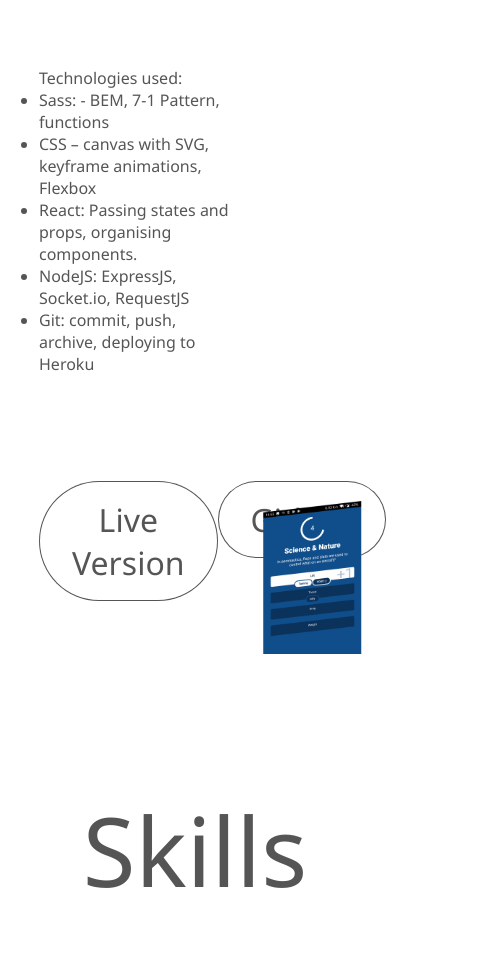
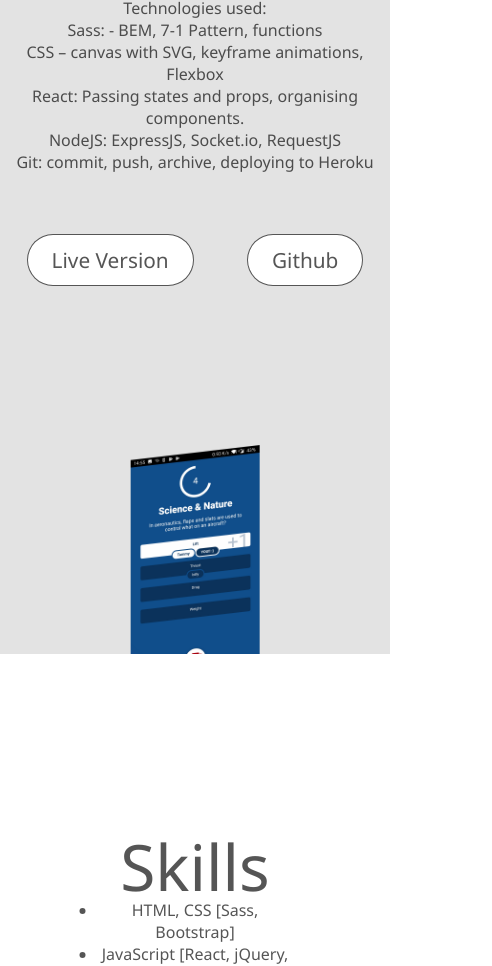
Before and after one commit to ChihaChoi/chihachoi.github.io, a website: page index.html in a window 390 px wide. Shown: the part 1034-2000 px from the top of the page, 492 px wide, since content can reach past the window. Drawn offline with Linux system fonts and the light colour scheme.

Commit message:
add responsive styling

```diff
--- a/sass/base.scss
+++ b/sass/base.scss
@@ -2,3 +2,7 @@
   margin: 0;
   padding: 0;
 }
+
+body {
+  overflow-x: hidden;
+}
--- a/sass/buttons.scss
+++ b/sass/buttons.scss
@@ -8,6 +8,15 @@
   color: inherit;
 
   transition: 0.1s;
+
+  @include phone {
+    font-size: 1.3rem;
+    padding: 0.7rem 1.5rem;
+  }
+}
+.btn:hover {
+  transform: translateY(1px) scale(1);
+  box-shadow: 0px 9px 27px -15px rgba(0, 0, 0, 0.35);
 }
 .btn:active {
   transform: translateY(2px) scale(0.95);
--- a/sass/headers.scss
+++ /dev/null
@@ -1,8 +0,0 @@
-.header {
-  margin: -30px 0;
-  font-size: 6rem;
-  font-weight: 400;
-}
-.header.sub {
-  font-size: 2.5rem;
-}
--- a/sass/main.scss
+++ b/sass/main.scss
@@ -1,11 +1,12 @@
+@import "utility/utility.scss";
+@import "utility/responsive.scss";
+
 @import "typography.scss";
 @import "buttons.scss";
 @import "base.scss";
-@import "headers.scss";
 
 @import "pages/hero.scss";
 @import "pages/skills.scss";
 @import "pages/showcase.scss";
 
-@import "utility/utility.scss";
 @import "sections.scss";
--- a/sass/pages/hero.scss
+++ b/sass/pages/hero.scss
@@ -3,4 +3,9 @@
   left: 60%;
   top: 50%;
   transform: translateY(-50%);
+
+  @include phone {
+    position: relative;
+    left: 0%;
+  }
 }
--- a/sass/pages/showcase.scss
+++ b/sass/pages/showcase.scss
@@ -1,5 +1,17 @@
+.showcase {
+  display: flex;
+  flex-direction: row;
+  background-color: #aaa5;
+  @include phone {
+    flex-direction: column;
+  }
+}
+
 .showcase-header .header.sub {
   font-size: 1.5rem;
+  @include phone {
+    font-size: 1rem;
+  }
 }
 .showcase-header {
 }
@@ -15,16 +27,22 @@
   flex-direction: column;
   justify-content: space-around;
   padding-left: 10%;
+  @include phone {
+    width: 100%;
+    height: 60%;
+    padding: 0;
+    text-align: center;
+  }
 }
 
 .showcase-right {
   height: 100%;
   width: 50%;
   position: relative;
-}
-.showcase {
-  display: flex;
-  flex-direction: row;
+  @include phone {
+    width: 100%;
+    height: 40%;
+  }
 }
 
 img {
@@ -33,4 +51,7 @@ img {
   bottom: -20px;
   left: 50%;
   transform: translateX(-50%);
+  @include phone {
+    width: 33vw;
+  }
 }
--- a/sass/pages/skills.scss
+++ b/sass/pages/skills.scss
@@ -1,5 +1,5 @@
 .skills .header {
-  margin-bottom: 50px;
+  // margin-bottom: 50px;
 }
 
 .skills {
--- a/sass/typography.scss
+++ b/sass/typography.scss
@@ -6,3 +6,19 @@ body {
 
 .description {
 }
+
+.header {
+  line-height: 100%;
+  font-size: 6rem;
+  font-weight: 400;
+
+  @include phone {
+    font-size: 4rem;
+  }
+}
+.header.sub {
+  font-size: 2.5rem;
+  @include phone {
+    font-size: 1.64rem;
+  }
+}
--- /dev/null
+++ b/sass/utility/responsive.scss
@@ -0,0 +1,5 @@
+@mixin phone {
+  @media (max-width: 599px) {
+    @content;
+  }
+}
--- a/sass/utility/utility.scss
+++ b/sass/utility/utility.scss
@@ -3,3 +3,9 @@
   flex-direction: row;
   justify-content: space-around;
 }
+
+.flex-col {
+  display: flex;
+  flex-direction: column;
+  align-items: center;
+}
```
Also changed, not shown: css/style.css.
